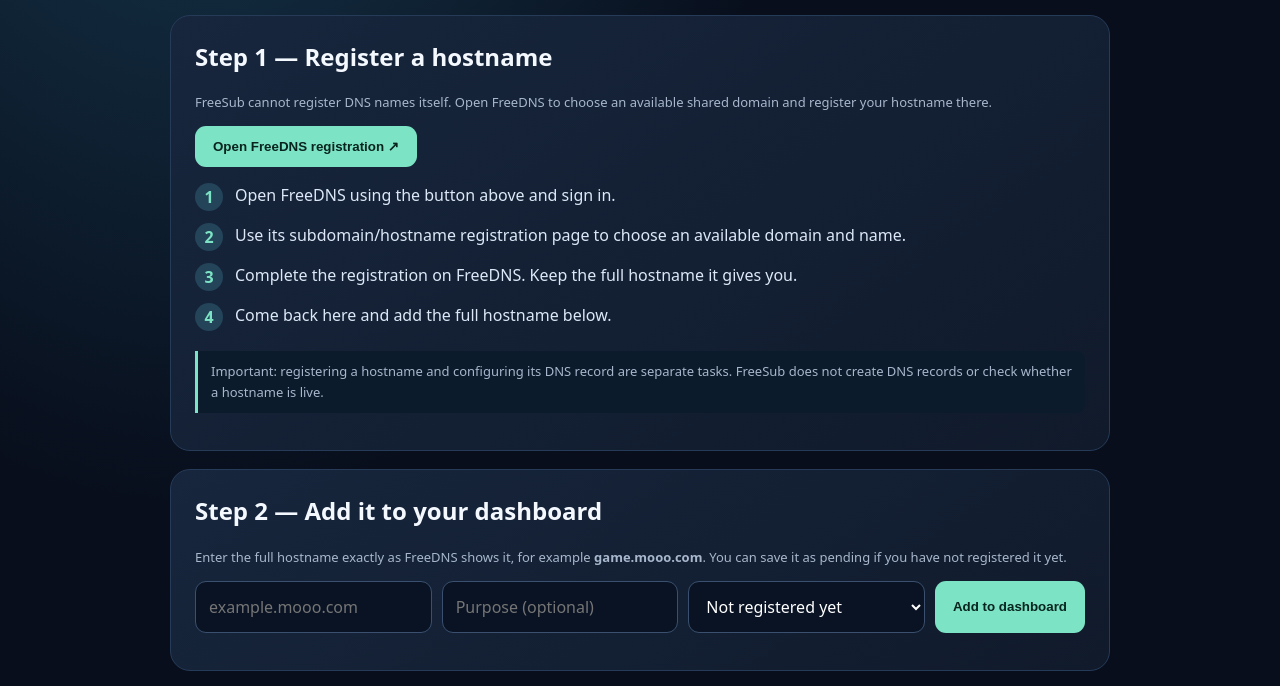
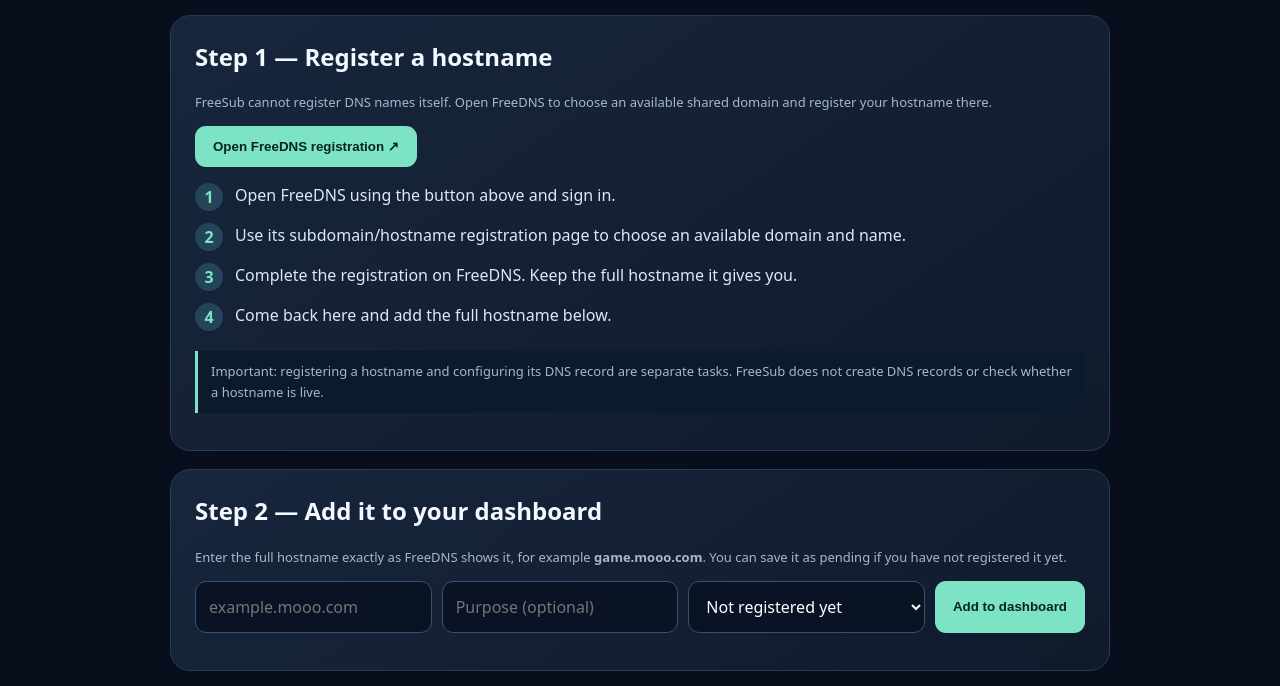
Before and after one commit to THOR1220/freesub, a plain HTML site: page index.html in a window 1280 px wide. Shown: the part 364-1050 px from the top of the page. Drawn offline with Linux system fonts and the light colour scheme.

Commit message:
Refactor body and wrap styles in index.html

```diff
--- a/index.html
+++ b/index.html
@@ -7,8 +7,10 @@
 <style>
 :root{color-scheme:dark;--bg:#080e1c;--panel:#111d31;--line:#263b58;--mint:#7ce4c5;--muted:#a8b7cc}
 *{box-sizing:border-box}
-body{margin:0;background:radial-gradient(ellipse at 15% 0%,#173a50,transparent 40%),var(--bg);color:#f4f8ff;font:16px system-ui,sans-serif}
-.wrap{max-width:980px;margin:auto;padding:28px 20px}
+body{margin:0;background:var(--bg);color:#f4f8ff;font:16px system-ui,sans-serif}
+#wallpaper{position:fixed;inset:0;width:100%;height:100%;object-fit:cover;z-index:0;pointer-events:none}
+.wallpaper-shade{position:fixed;inset:0;background:linear-gradient(120deg,rgba(5,10,25,.78),rgba(5,10,25,.60));z-index:1;pointer-events:none}
+.wrap{position:relative;z-index:2;max-width:980px;margin:auto;padding:28px 20px}
 .top{display:flex;justify-content:space-between;align-items:center}
 .logo{font-size:25px;font-weight:800;letter-spacing:-1px}.logo span{color:var(--mint)}
 .tag{color:var(--mint);font-size:12px;border:1px solid #376c66;border-radius:30px;padding:7px 11px}
```
